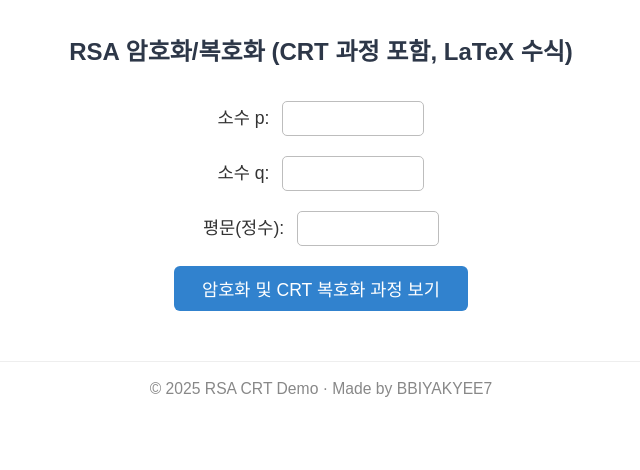
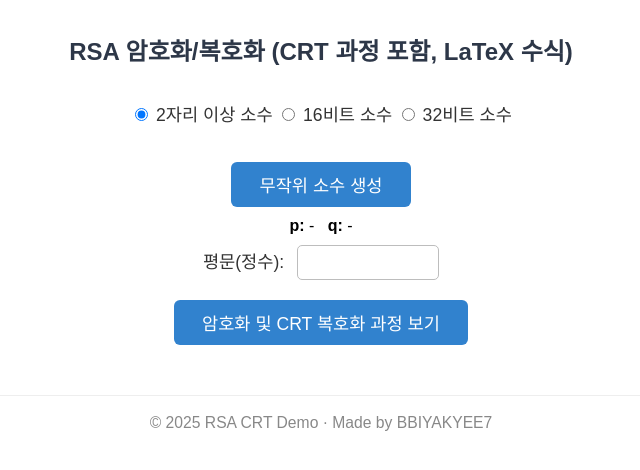
Before and after one commit to BBIYAKYEE7/RSA, a React (Create React App) app in the folder rsa-web/: page / in a window 1280 px wide. Shown: the top 470 px of the page, without its empty margins (319-959 px from the left). Built offline with nearby package versions, Linux system fonts and the light colour scheme; a web font is replaced by a local one.

Commit message:
Function Update

```diff
--- a/rsa-web/src/App.js
+++ b/rsa-web/src/App.js
@@ -29,6 +29,29 @@ function modPow(base, exp, mod) {
   return result;
 }
 
+// 소수 판별 함수
+function isPrime(n) {
+  if (n < 2) return false;
+  for (let i = 2; i * i <= n; i++) {
+    if (n % i === 0) return false;
+  }
+  return true;
+}
+
+// min~max 범위의 무작위 소수 생성
+function randomPrime(min, max) {
+  let prime = 0;
+  // eslint-disable-next-line no-constant-condition
+  while (true) {
+    let n = Math.floor(Math.random() * (max - min + 1)) + min;
+    if (isPrime(n)) {
+      prime = n;
+      break;
+    }
+  }
+  return prime;
+}
+
 // LaTeX 수식 span
 function latex(str) {
   return `<span style="font-size:1.1em;">\\(${str}\\)</span>`;
@@ -40,6 +63,7 @@ function App() {
   const [message, setMessage] = useState("");
   const [encryptSteps, setEncryptSteps] = useState([]);
   const [crtSteps, setCrtSteps] = useState([]);
+  const [primeType, setPrimeType] = useState("2digit");
 
   // MathJax 수식 렌더링 트리거
   useEffect(() => {
@@ -47,6 +71,25 @@ function App() {
       window.MathJax.typesetPromise();
     }
   }, [encryptSteps, crtSteps]);
+
+  // 소수 무작위 생성 핸들러
+  const handleRandomPrimes = () => {
+    let min, max;
+    if (primeType === "2digit") {
+      min = 11; max = 97;
+    } else if (primeType === "16bit") {
+      min = 32768; max = 65535;
+    } else if (primeType === "32bit") {
+      min = 2147483648; max = 4294967295;
+    }
+    let rp = randomPrime(min, max);
+    let rq = randomPrime(min, max);
+    while (rp === rq) {
+      rq = randomPrime(min, max);
+    }
+    setP(rp);
+    setQ(rq);
+  };
 
   const handleRSA = () => {
     const P = parseInt(p, 10);
@@ -103,17 +146,43 @@ function App() {
     <div className="App">
       <div className="main-content">
         <h2>RSA 암호화/복호화 (CRT 과정 포함, LaTeX 수식)</h2>
-        <div>
+        <div style={{marginBottom: 8}}>
           <label>
-            소수 p:{" "}
-            <input value={p} onChange={e => setP(e.target.value)} type="number" />
+            <input
+              type="radio"
+              name="primeType"
+              value="2digit"
+              checked={primeType === "2digit"}
+              onChange={() => setPrimeType("2digit")}
+            /> 2자리 이상 소수
+          </label>
+          &nbsp;
+          <label>
+            <input
+              type="radio"
+              name="primeType"
+              value="16bit"
+              checked={primeType === "16bit"}
+              onChange={() => setPrimeType("16bit")}
+            /> 16비트 소수
+          </label>
+          &nbsp;
+          <label>
+            <input
+              type="radio"
+              name="primeType"
+              value="32bit"
+              checked={primeType === "32bit"}
+              onChange={() => setPrimeType("32bit")}
+            /> 32비트 소수
           </label>
         </div>
+        <button onClick={handleRandomPrimes} style={{ marginBottom: 10 }}>
+          무작위 소수 생성
+        </button>
         <div>
-          <label>
-            소수 q:{" "}
-            <input value={q} onChange={e => setQ(e.target.value)} type="number" />
-          </label>
+          <b>p:</b> {p ? p : "-"} &nbsp;&nbsp;
+          <b>q:</b> {q ? q : "-"}
         </div>
         <div>
           <label>
```
Also changed, not shown: rsa-web/.eslintrc.json (added).
